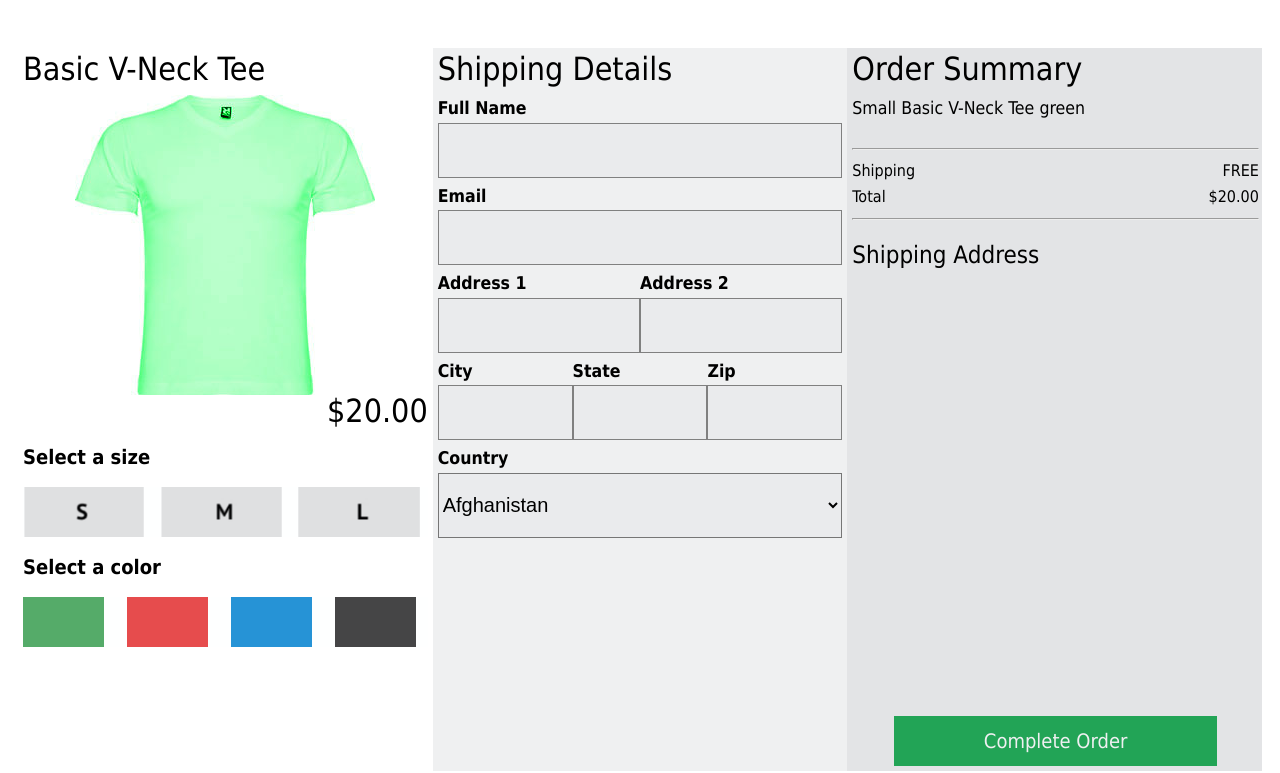
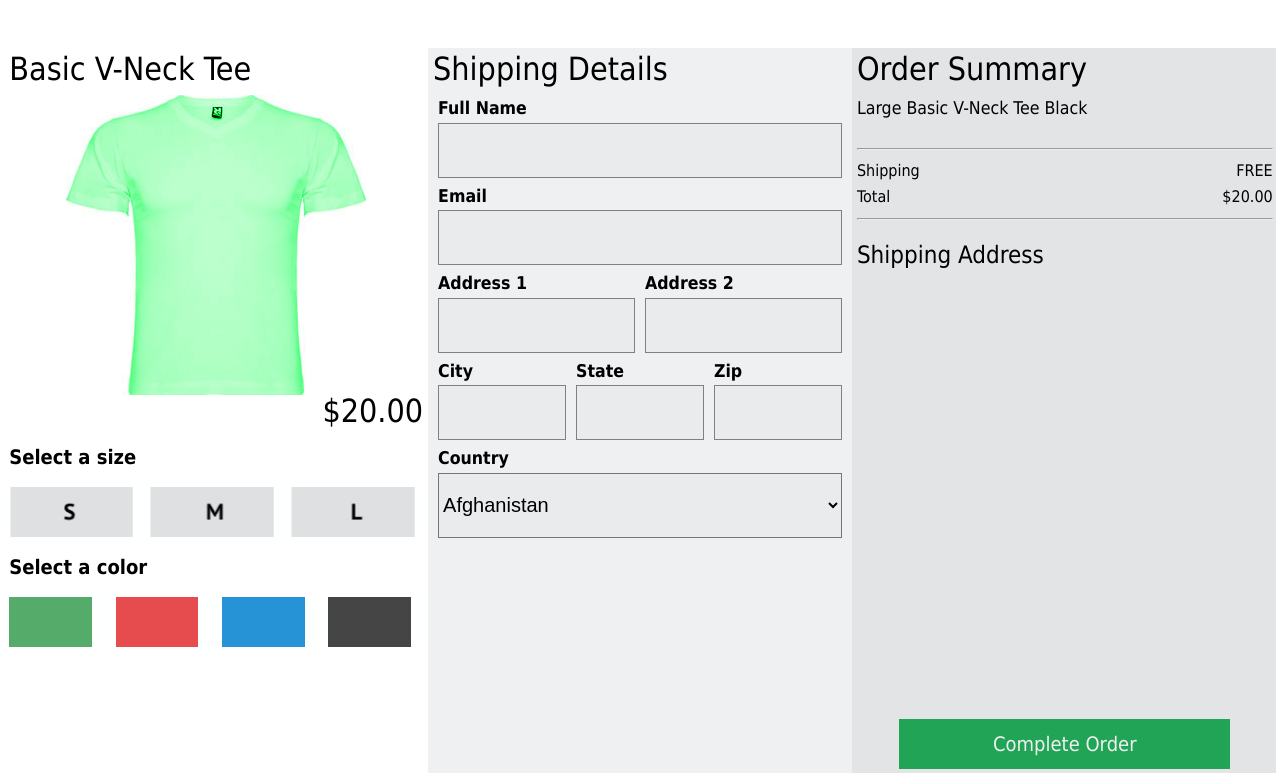
Before and after one commit to TraceLarson/ResponsiveForm, a website: page index.html in a window 1280 px wide. Shown: the top 773 px of the page. Drawn offline with Linux system fonts and the light colour scheme.

Commit message:
fixed ARIA roles. Added some extra margin spacing to the shipping form.

```diff
--- a/index.html
+++ b/index.html
@@ -21,38 +21,38 @@
                     <p id="order-shirt-price">$20.00</p>
                 </div>
 
-                <fieldset role="selectsize" id="order-select-size">
+                <fieldset id="order-select-size">
                     <!--radio buttons for shirt size-->
                     <legend>Select a size</legend>
 
-                    <div class="size-control-set">
-                        <input type="radio" name="size" id="order-small-shirt" value="Small" checked>
+                    <div class="size-control-set" role="radiogroup">
+                        <input type="radio" role="radio" name="size" id="order-small-shirt" value="Small" checked="checked">
                         <label for="order-small-shirt">Small</label>
 
-                        <input type="radio" name="size" id="order-medium-shirt" value="Medium">
+                        <input type="radio" role="radio" name="size" id="order-medium-shirt" value="Medium" checked="">
                         <label for="order-medium-shirt">Medium</label>
 
-                        <input type="radio" name="size" id="order-large-shirt" value="Large">
+                        <input type="radio" role="radio" name="size" id="order-large-shirt" value="Large" checked="">
                         <label for="order-large-shirt">Large</label>
                     </div>
 
                 </fieldset>
 
-                <fieldset role="select-color" id="order-select-color">
+                <fieldset id="order-select-color">
                     <!--radio buttons for shirt color-->
                     <legend>Select a color</legend>
 
-                    <div class="color-control-set">
-                        <input type="radio" name="color" id="green-shirt" value="green" checked>
+                    <div class="color-control-set" role="radiogroup">
+                        <input type="radio" role="radio" name="color" id="green-shirt" value="green" checked="checked">
                         <label for="green-shirt">White</label>
 
-                        <input type="radio" name="color" id="red-shirt" value="Red">
+                        <input type="radio" role="radio" name="color" id="red-shirt" value="Red" checked="">
                         <label for="red-shirt">Red</label>
 
-                        <input type="radio" name="color" id="blue-shirt" value="Blue">
+                        <input type="radio" role="radio" name="color" id="blue-shirt" value="Blue" checked="">
                         <label for="blue-shirt">Blue</label>
 
-                        <input type="radio" name="color" id="black-shirt" value="Black">
+                        <input type="radio" role="radio" name="color" id="black-shirt" value="Black" checked="">
                         <label for="black-shirt">Black</label>
                     </div>
 
@@ -61,9 +61,9 @@
             </form>
         </section>
 
-        <section role="displayshippingdetails" id="shipping-details">
+        <section id="shipping-details">
             <h2>Shipping Details</h2>
-            <form role="input-shipping-details">
+            <form role="form">
                 <div class="shipping-info">
                     <!-- Name input form-->
                     <label for="name-input">Full Name</label>
@@ -110,7 +110,7 @@
                     <!-- Country input form / drop down -->
                     <div id="country-select-container">
                         <label for="country-select">Country</label>
-                        <select name="country-select" id="country-select">
+                        <select name="country-select" role="listbox" id="country-select">
                             <option value="AF">Afghanistan</option>
                             <option value="AX">Åland Islands</option>
                             <option value="AL">Albania</option>
@@ -367,14 +367,14 @@
             </form>
         </section>
 
-        <section role="checkoutsummary" id="checkout-summary" class="summary">
+        <section id="checkout-summary" class="summary">
             <h2>Order Summary</h2>
             <div class="checkout">
                 <!-- shirt type "Basic V-Neck Tee + size + color, price $20-->
                 <p id="checkout-product-name"></p>
                 <p id="checkout-product-price"></p>
             </div>
-            <hr>
+            <hr role="separator">
 
             <div class="checkout">
                 <!-- shipping price which is free-->
@@ -387,7 +387,7 @@
                 <p>Total</p>
                 <p id="checkout-total">$20.00</p>
             </div>
-            <hr>
+            <hr role="separator">
             <div class="checkout">
                 <!-- display shipping address-->
                 <h3>Shipping Address</h3>
@@ -398,7 +398,7 @@
             </div>
             <div class="button">
                 <!-- Button to submit the form -->
-                <button type="submit" value="Submit" id="complete-order">Complete Order</button>
+                <button type="submit" role="button" value="Submit" id="complete-order">Complete Order</button>
             </div>
         </section>
 
@@ -413,7 +413,7 @@
                 <p id="completed-product"></p>
                 <p>$20.00</p>
             </div>
-            <hr>
+            <hr role="separator">
             <div>
                 <p>Shipping</p>
                 <p>Free</p>
@@ -422,7 +422,7 @@
                 <p>Total</p>
                 <p>$20.00</p>
             </div>
-            <hr>
+            <hr role="separator">
             <div id="completed-shipping-container">
                 <h3>Shipping Address</h3>
                 <p id="completed-name"></p>
--- a/scss/style.scss
+++ b/scss/style.scss
@@ -1,8 +1,6 @@
 @import 'variables.scss';
 @import 'type.scss';
-@import 'placeholders.scss';
 @import 'mixins.scss';
-@import 'base.scss';
 
 h1{
   text-indent: -9999px;
@@ -148,7 +146,8 @@ legend {
 .shipping-info { //---divs
   display: flex;
   flex-flow: column wrap;
-  margin: 5px 0 5px 0;
+  margin: 5px;
+
 
   label {
     margin-bottom: 5px;
@@ -167,9 +166,11 @@ legend {
   &:nth-of-type(3) { //-----------------------------Address inputs
     flex-flow: row;
     justify-content: space-between;
+    margin: 0;
     #address1-container, #address2-container {
       display: flex;
       flex-flow: column;
+      margin: 5px;
       label {
 
       }
@@ -181,10 +182,12 @@ legend {
   &:nth-of-type(4) { //----------------------------------City State Zip inputs
     flex-flow: row;
     justify-content: space-between;
-
+    margin: 0;
     #city-input-container, #state-input-container, #zip-input-container {
       display: flex;
       flex-flow: column nowrap;
+      margin: 5px;
+
       input {
         width: 100%;
       }
```
Also changed, not shown: css/style.css, scss/_base.scss (deleted), scss/_placeholders.scss (deleted).
